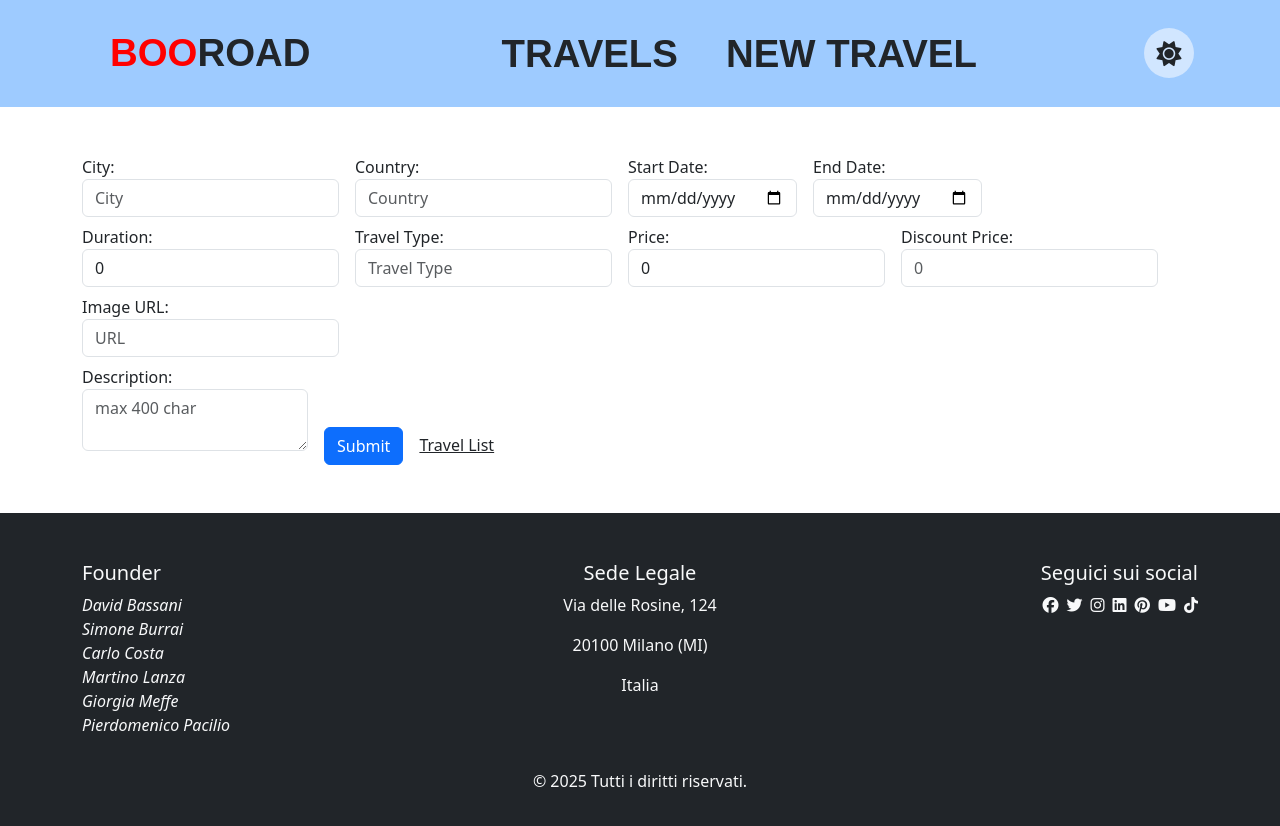
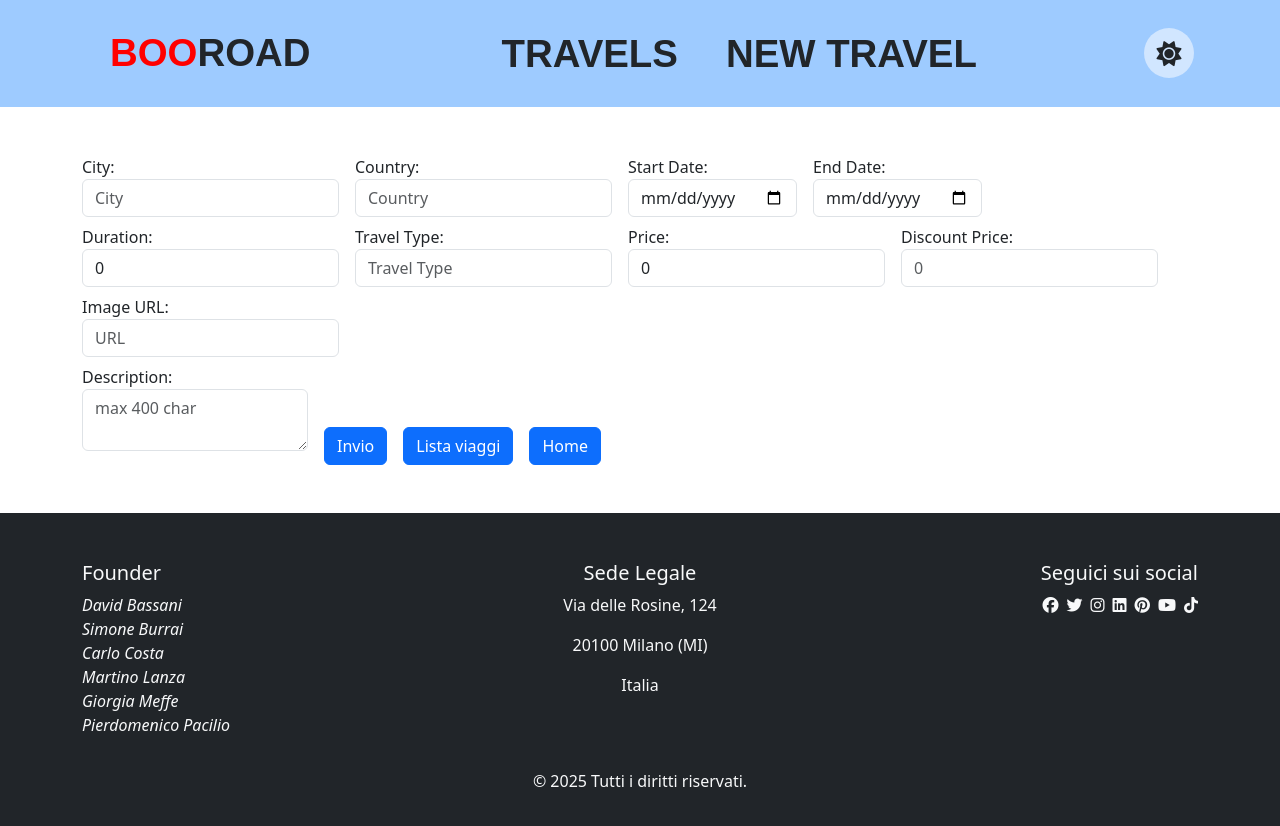
Before and after one commit to simoneburrai/boo-road-webapp, a React (Vite) app: page /newtravel in a window 1280 px wide. Shown: the top 826 px of the page. Built offline with nearby package versions, Linux system fonts and the light colour scheme; a web font is replaced by a local one.

Commit message:
feat: add button to go to home in NewTravel

```diff
--- a/src/pages/NewTravel.jsx
+++ b/src/pages/NewTravel.jsx
@@ -166,8 +166,9 @@
                 ></textarea>
             </label>
 
-            <button type="submit" className='btn btn-primary me-3'>Submit</button>
-            <Link to="/travels">Travel List</Link>
+            <button type="submit" className='btn btn-primary me-3'>Invio</button>
+            <Link to="/travels" className='btn btn-primary me-3'>Lista viaggi</Link>
+            <Link to="/" className='btn btn-primary me-3'>Home</Link>
         </form>
     );
 }
```
